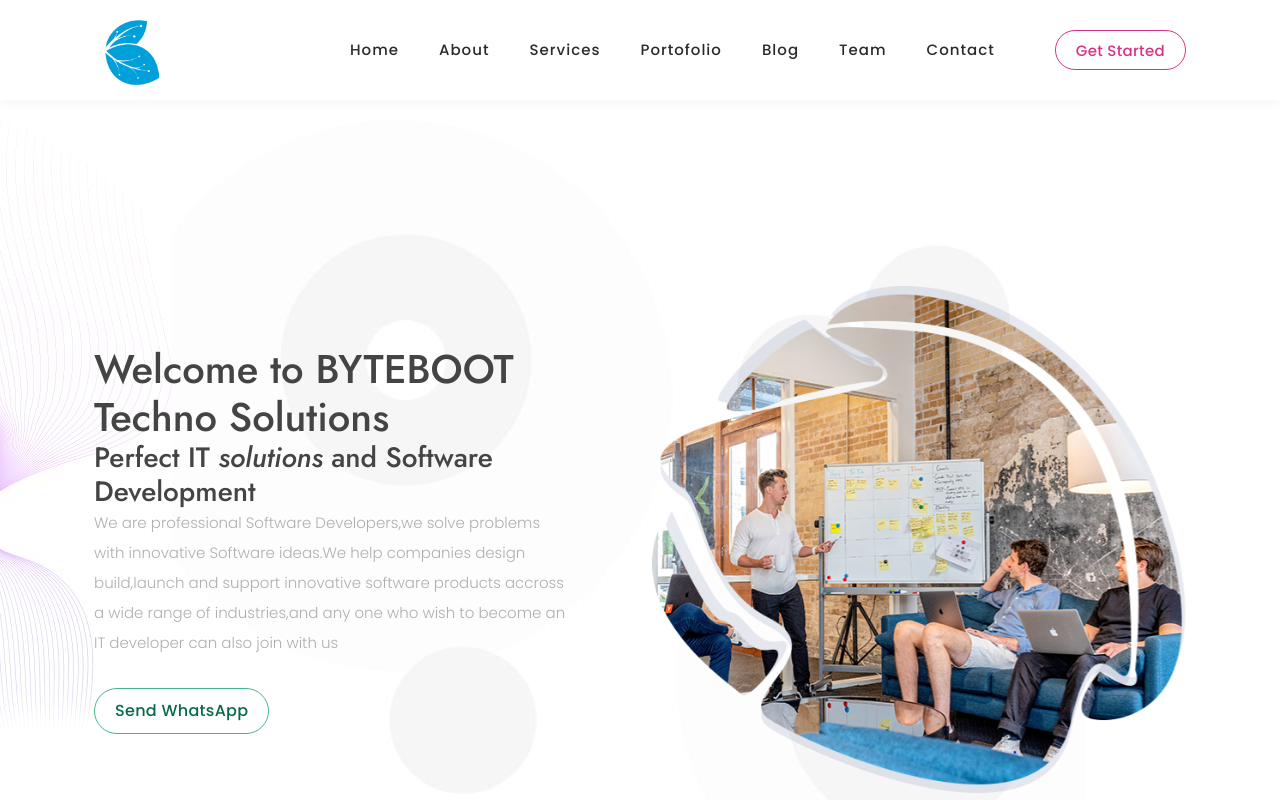
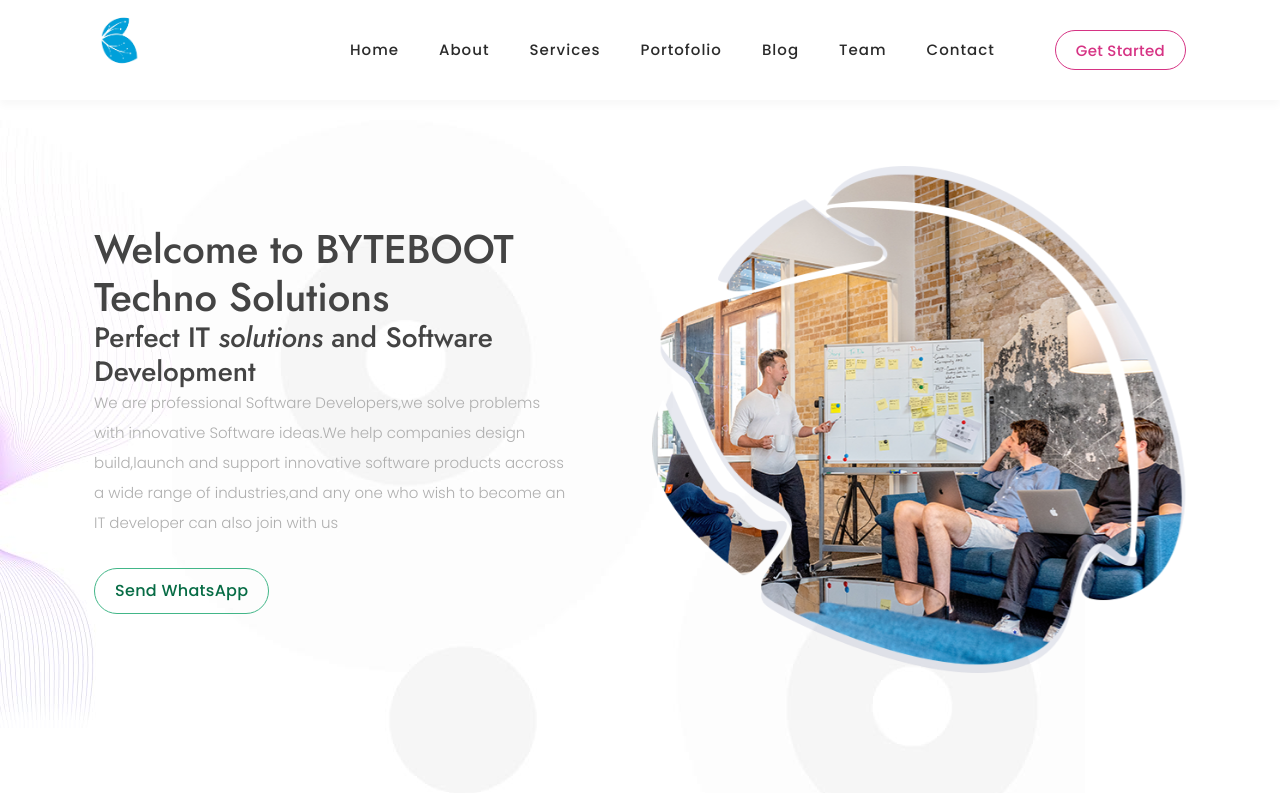
Before and after one commit to anazks/ByteBoot_, a plain HTML site: page index.html in a window 1280 px wide. Shown: the top 800 px of the page. Drawn offline with nearby package versions, Linux system fonts and the light colour scheme.

Commit message:
logo fix

```diff
--- a/index.html
+++ b/index.html
@@ -111,7 +111,7 @@
             <nav class="main-nav">
               <!-- ***** Logo Start ***** -->
               <a href="index.html" class="logo">
-                <img class="logo" src="assets/images/logo.png" alt="" />
+                <img class="logo" style="height: 70% !important;width: auto !important;;" src="assets/images/logo.png" alt="" />
               </a>
 
               <!-- ***** Logo End ***** -->
@@ -156,7 +156,7 @@
       id="top"
       data-wow-duration="1s"
       data-wow-delay="0.5s">
-      <div class="container">
+      <div class="container" style="margin-top: -120px !important;">
         <div class="row">
           <div class="col-lg-12">
             <div class="row">
```
